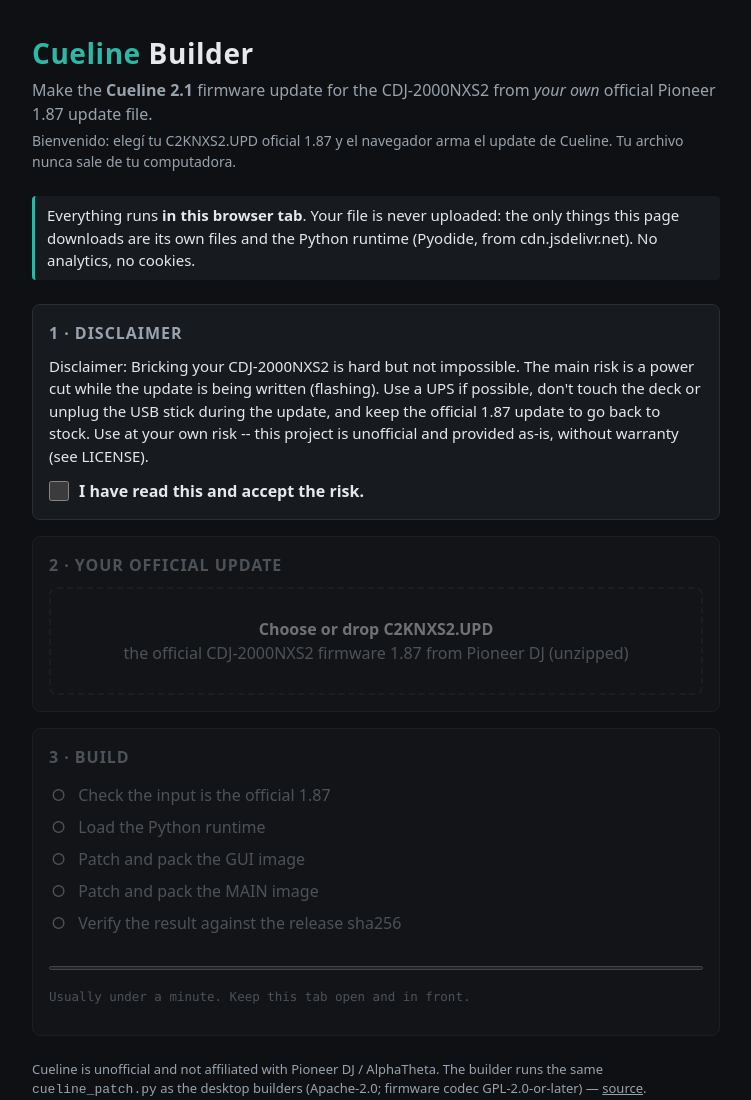
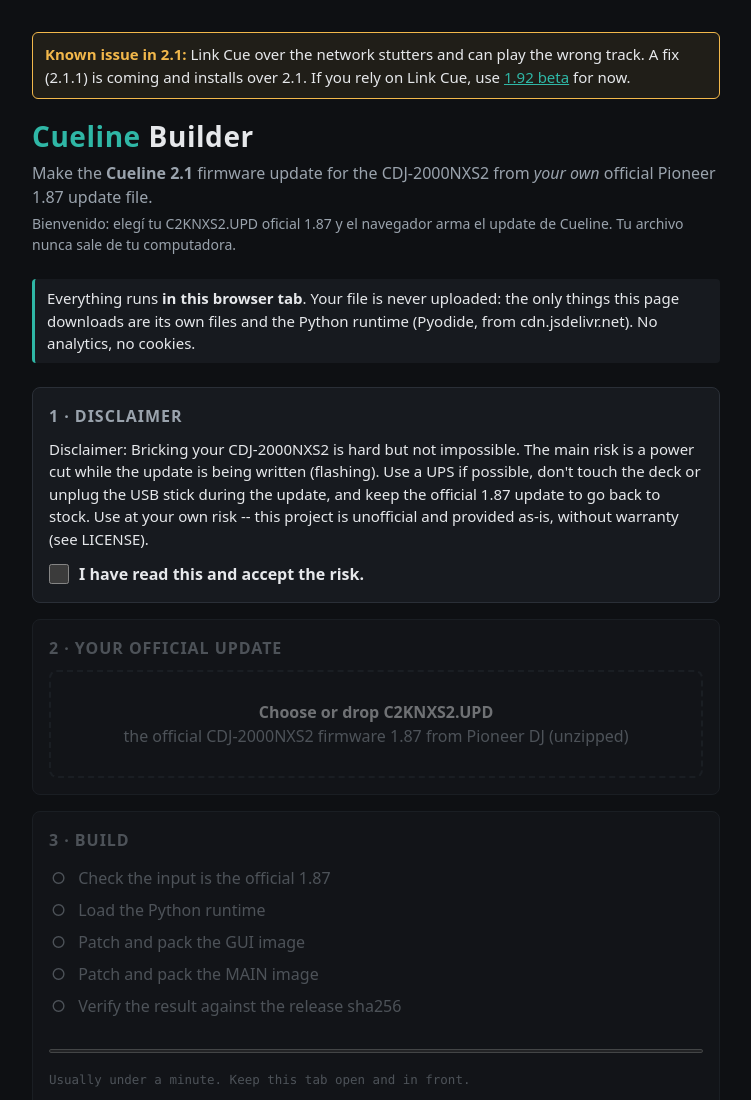
Before and after one commit to feers77/cueline, a plain HTML site: page docs/webbuilder/index.html in a window 1280 px wide. Shown: the top 1100 px of the page, without its empty margins (264-1015 px from the left). Drawn offline with Linux system fonts and the light colour scheme.

Commit message:
Known issue in 2.1: Link Cue over the network (fix 2.1.1 coming)
Co-Authored-By: Claude Opus 5.5 <noreply@anthropic.com>
Claude-Session: https://claude.ai/code/session_018AC7D4dCJT4kVwGLYq6nmE

```diff
--- a/docs/webbuilder/index.html
+++ b/docs/webbuilder/index.html
@@ -72,6 +72,8 @@
 </head>
 <body>
 <main>
+  <p class="prerelease" id="linkcue-issue"><strong>Known issue in 2.1:</strong> Link Cue over the network stutters and can play the wrong track. A fix (2.1.1) is coming and installs over 2.1. If you rely on Link Cue, use <a href="https://github.com/feers77/cueline/releases/tag/v1.92.0-beta">1.92 beta</a> for now.</p>
+
   <h1><span>Cueline</span> Builder</h1>
   <p class="lead">Make the <strong id="ver">Cueline</strong> firmware update for the CDJ-2000NXS2 from <em>your own</em> official Pioneer 1.87 update file.</p>
   <p class="es" lang="es">Bienvenido: elegí tu C2KNXS2.UPD oficial 1.87 y el navegador arma el update de Cueline. Tu archivo nunca sale de tu computadora.</p>
```
Also changed, not shown: MANIFEST.txt, 1 other file.
